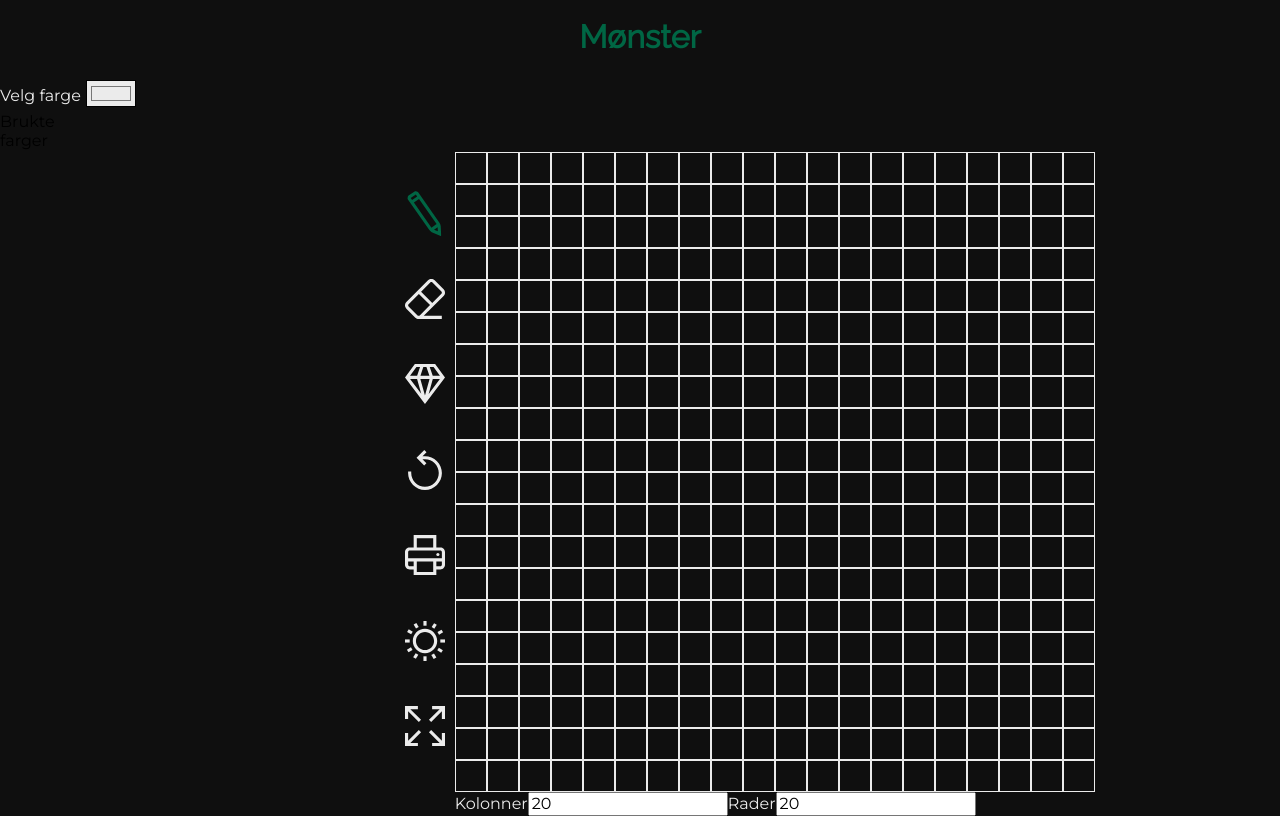
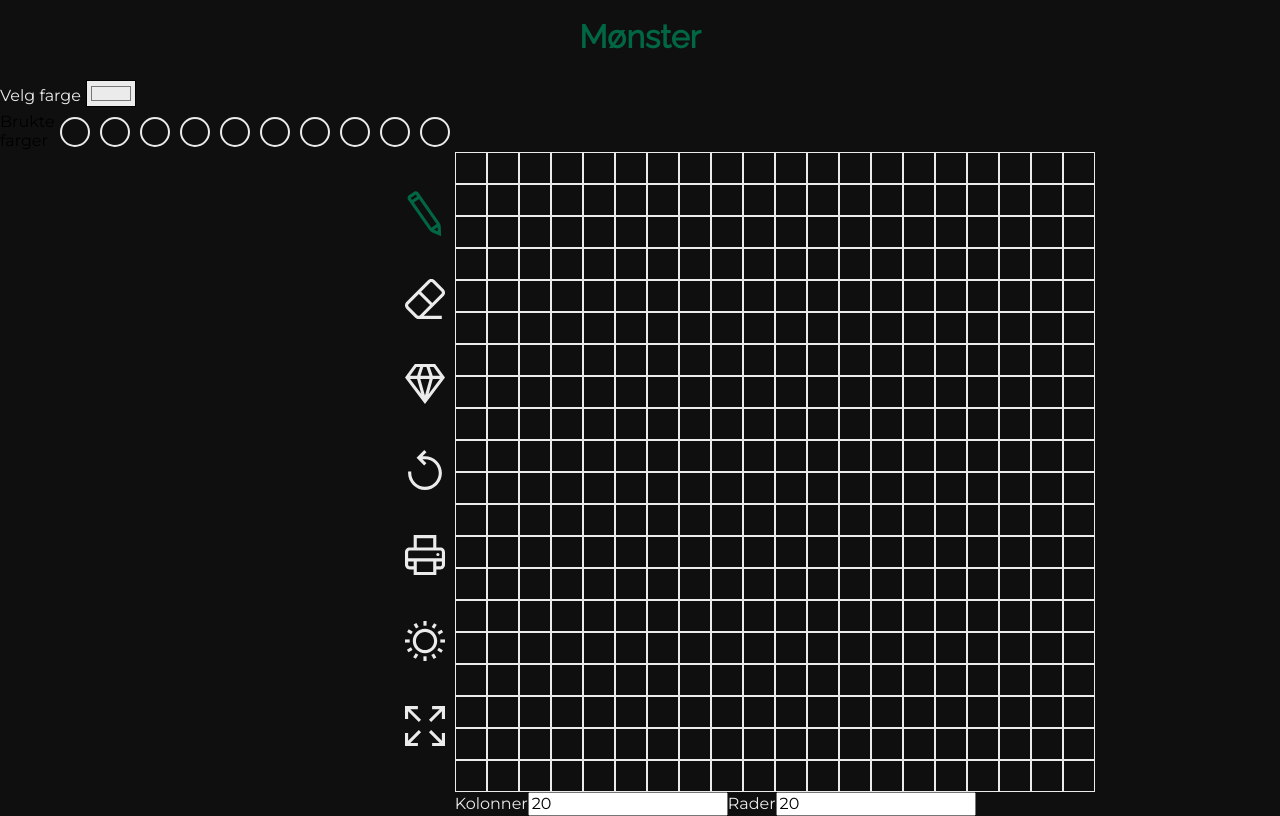
Before and after one commit to icanseetime/sysaker, a React (Create React App) app in the folder frontend/: page / in a window 1280 px wide. Built offline with nearby package versions, Linux system fonts and the light colour scheme.

Commit message:
added styling fixes to SingleColor

```diff
--- a/frontend/src/components/colors/SingleColor/SingleColor.css
+++ b/frontend/src/components/colors/SingleColor/SingleColor.css
@@ -1,6 +1,6 @@
 .SingleColor {
-    width: 30px;
-    height: 30px;
+    min-width: 30px;
+    min-height: 30px;
     margin: 5px;
     border-radius: 50%;
     border: 1px dashed var(--secondary-color);
--- a/frontend/src/components/colors/SingleColor/SingleColor.jsx
+++ b/frontend/src/components/colors/SingleColor/SingleColor.jsx
@@ -1,15 +1,18 @@
-import React from 'react'
+import React, { useContext } from 'react'
 import './SingleColor.css'
 
 // Utils
+import { ThemeContext } from '../../../utils/ThemeContext'
 import { convertRGB } from '../../../utils/colorConversion'
 
 export default function SingleColor({ color, changeColor }) {
+	const { theme } = useContext(ThemeContext)
 	return (
 		<span
 			className="SingleColor"
 			style={{
-				backgroundColor: color
+				backgroundColor: color,
+				border: `2px solid ${theme.secondary}`
 			}}
 			onClick={(e) => {
 				if (e.target.style.backgroundColor) {
```
